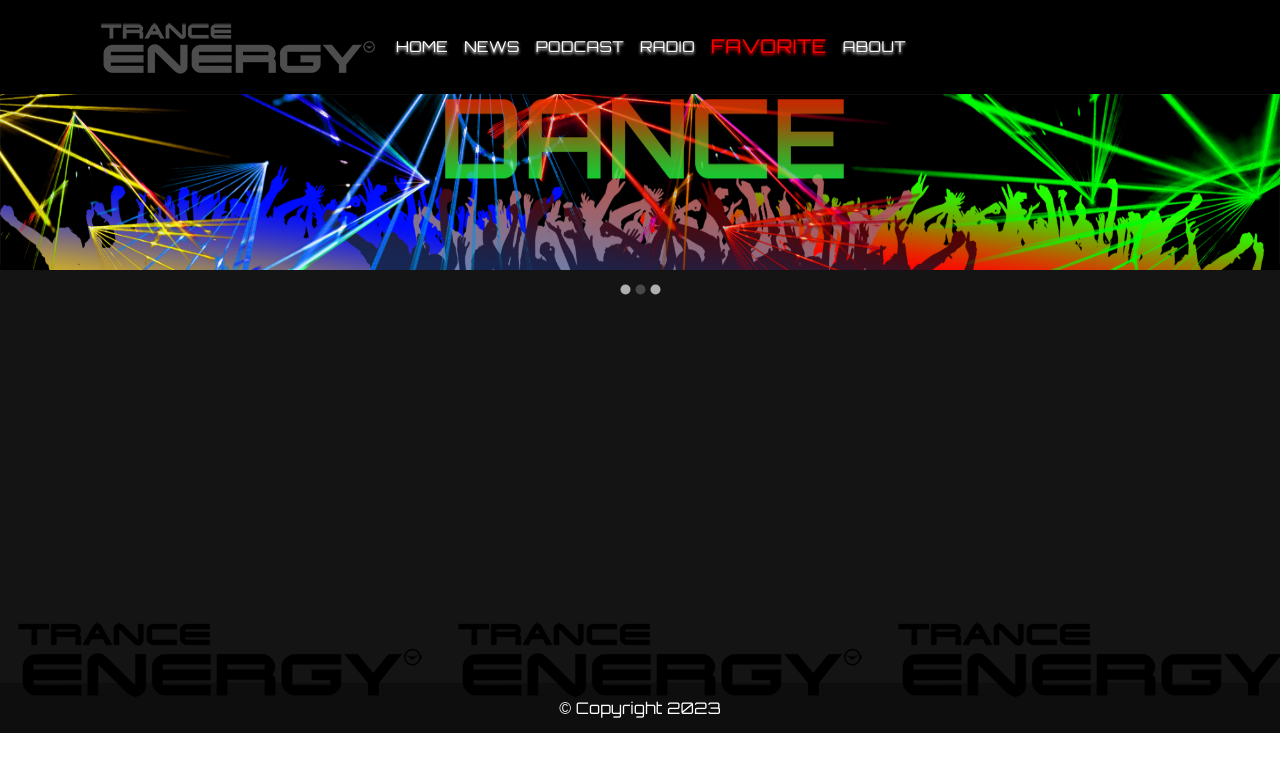
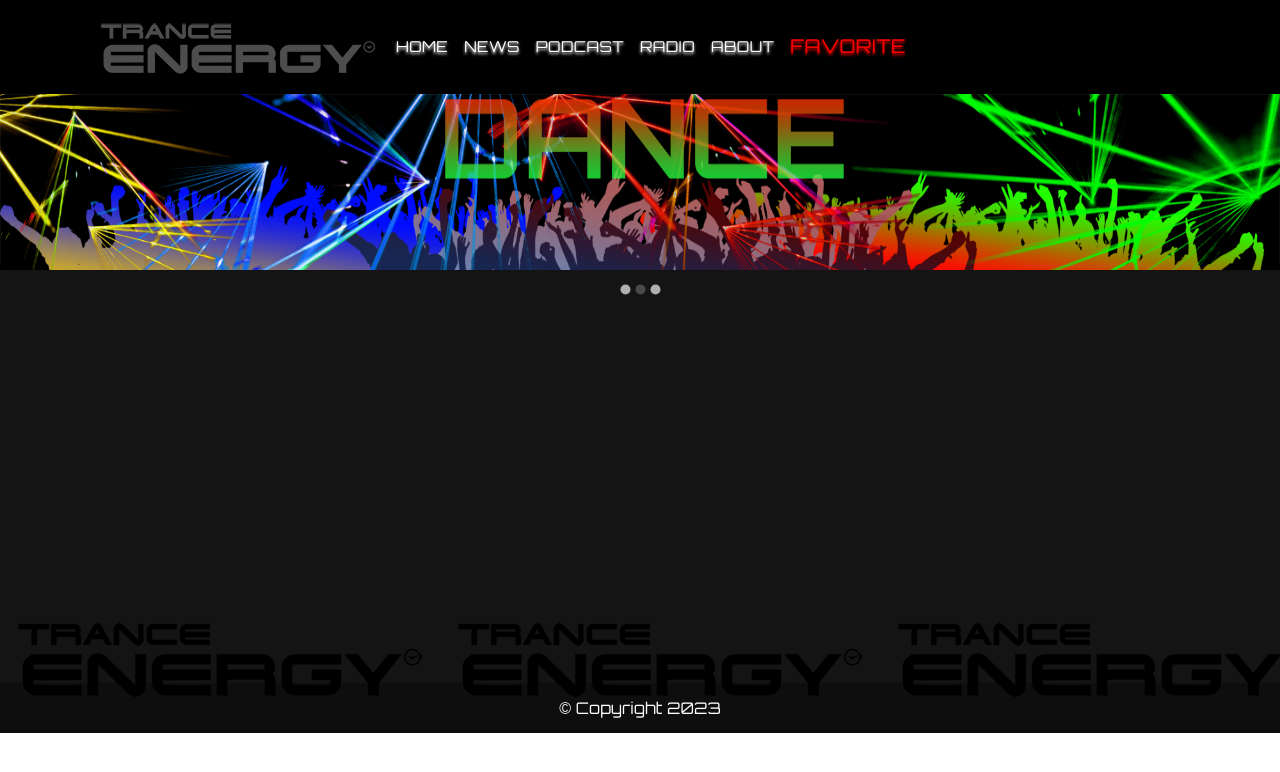
Before and after one commit to Ivanitsky-Oleksii/FP-CW, a React (Create React App) app: page /favorite in a window 1280 px wide. Shown: the top 772 px of the page. Built offline with nearby package versions, Linux system fonts and the light colour scheme.

Commit message:
add favorite counter

```diff
--- a/src/components/FavoritList/FavoriteList1.tsx
+++ b/src/components/FavoritList/FavoriteList1.tsx
@@ -22,6 +22,7 @@ const FavoriteList = ({
     return (
         <>
             {Object.keys(productsInFavorite).map((productId) => (
+
                 <FavoriteItem
 
                     key={productId}
--- a/src/components/Menu/Menu.tsx
+++ b/src/components/Menu/Menu.tsx
@@ -2,17 +2,23 @@
 import './Menu.scss'
 import MenuItem from './MenuItem'
 
-type Props = {}
+type Props = {    productsInFavorite: {
+    [id: number]: number
+}}
 
-const Menu = (props: Props) => {
+const Menu = ({productsInFavorite}: Props) => {
 return (
     <>
+
 <MenuItem to="/">HOME</MenuItem>
 <MenuItem to="/news">NEWS</MenuItem>
 <MenuItem to="/podcast">PODCAST</MenuItem>
 <MenuItem to="/radio">RADIO</MenuItem>
+<MenuItem to="/about">ABOUT</MenuItem>
 <MenuItem to="/favorite">FAVORITE</MenuItem>
-<MenuItem to="/about">ABOUT</MenuItem>
+{Object.keys(productsInFavorite).map((productId) => (
+<div>{productsInFavorite[parseInt(productId)]}</div>
+))}
     </>
 )
 }
--- a/src/container/App/App.tsx
+++ b/src/container/App/App.tsx
@@ -54,7 +54,7 @@ const App = (props: Props) => {
     return (
         <StyledEngineProvider injectFirst>
             <CssBaseline />
-            <Header />
+            <Header productsInFavorite={productsInFavorite}/>
             <Carousel />
             <Container className="main-container" sx={{ padding: '0px 0' }}>
                 <Routes>
--- a/src/container/Header/Header.tsx
+++ b/src/container/Header/Header.tsx
@@ -8,9 +8,11 @@ import Menu from 'components/Menu/Menu'
 
 
 
-type Props = {}
+type Props = {    productsInFavorite: {
+    [id: number]: number
+}}
 
-const Header = (props: Props) => {
+const Header = ({productsInFavorite}: Props) => {
     return (
         <AppBar position="static" className="app-bar">
             <Container>
@@ -24,7 +26,7 @@ const Header = (props: Props) => {
                     >
                         <Logo />
 
-                        <Menu />
+                        <Menu productsInFavorite={productsInFavorite} />
                     </IconButton>
                 </Toolbar>
             </Container>
```
